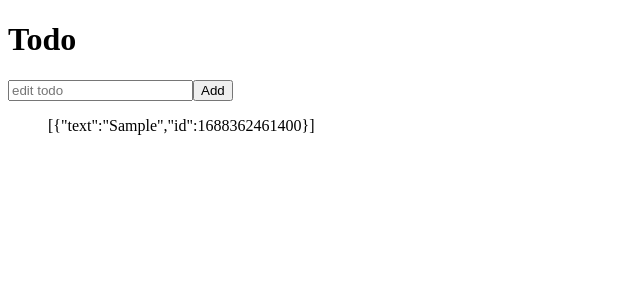
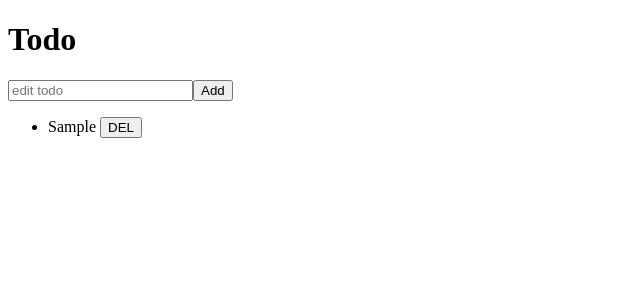
Before and after one commit to blythe4/react-redux-toolkit, a React (Create React App) app: page / in a window 1280 px wide. Both pictures are taken after typing "Sample" into the empty fields and a click on the button "Add". Shown: the top 300 px of the page, without its empty margins (0-640 px from the left). Built offline with nearby package versions, Linux system fonts and the light colour scheme.

Commit message:
ToDo List

```diff
--- /dev/null
+++ b/src/components/ToDo.js
@@ -0,0 +1,18 @@
+import { connect } from "react-redux";
+import { deleteToDo } from "../store";
+
+const Todo = ({ text, onBtnClick }) => {
+    return (
+        <li>
+            {text} <button onClick={onBtnClick}>DEL</button>
+        </li>
+    );
+};
+
+const mapDispatchToProps = (dispatch, ownProps) => {
+    return {
+        onBtnClick: () => dispatch(deleteToDo(ownProps.id)),
+    };
+};
+
+export default connect(null, mapDispatchToProps)(Todo);
--- a/src/routes/Home.js
+++ b/src/routes/Home.js
@@ -1,11 +1,10 @@
 import { useState } from "react";
 import { connect } from "react-redux";
+import Todo from "../components/ToDo";
 import { addToDo } from "../store";
 
 const Home = ({ toDos, addToDo }) => {
     const [text, setText] = useState("");
-    // const todos = useSelector((state) => state);
-    // const dispatch = useDispatch();
     const onChange = (e) => {
         setText(e.target.value);
     };
@@ -14,7 +13,6 @@
         e.preventDefault();
         setText("");
         addToDo(text);
-        // dispatch(addToDo(text));
     };
     return (
         <>
@@ -23,7 +21,11 @@
                 <input onChange={onChange} type="text" value={text} placeholder="edit todo" />
                 <button>Add</button>
             </form>
-            <ul>{JSON.stringify(toDos)}</ul>
+            <ul>
+                {toDos.map((toDo) => (
+                    <Todo {...toDo} key={toDo.id} />
+                ))}
+            </ul>
         </>
     );
 };
--- a/src/store.js
+++ b/src/store.js
@@ -13,7 +13,7 @@
 const deleteToDo = (id) => {
     return {
         type: DELETE,
-        id,
+        id: parseInt(id),
     };
 };
 
@@ -22,7 +22,7 @@
         case ADD:
             return [{ text: action.text, id: Date.now() }, ...state];
         case DELETE:
-            return state.filter((toDo) => toDo !== action.id);
+            return state.filter((toDo) => toDo.id !== action.id);
         default:
             return state;
     }
```
